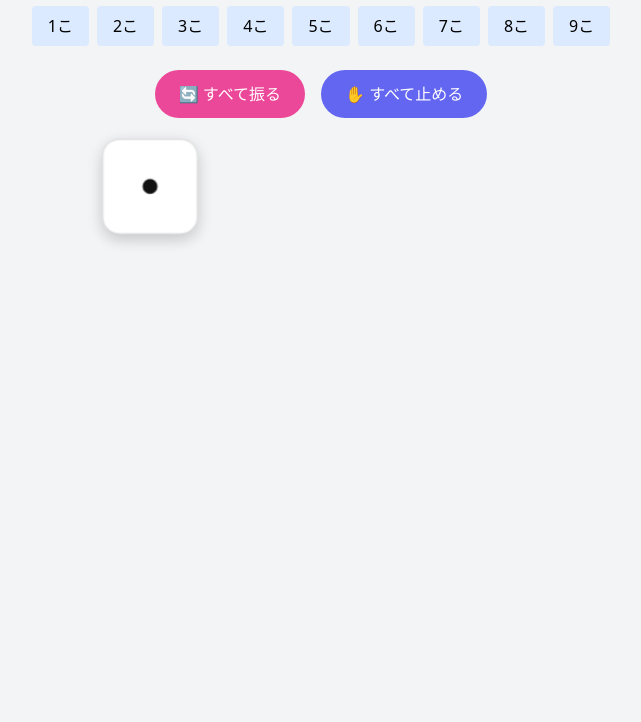
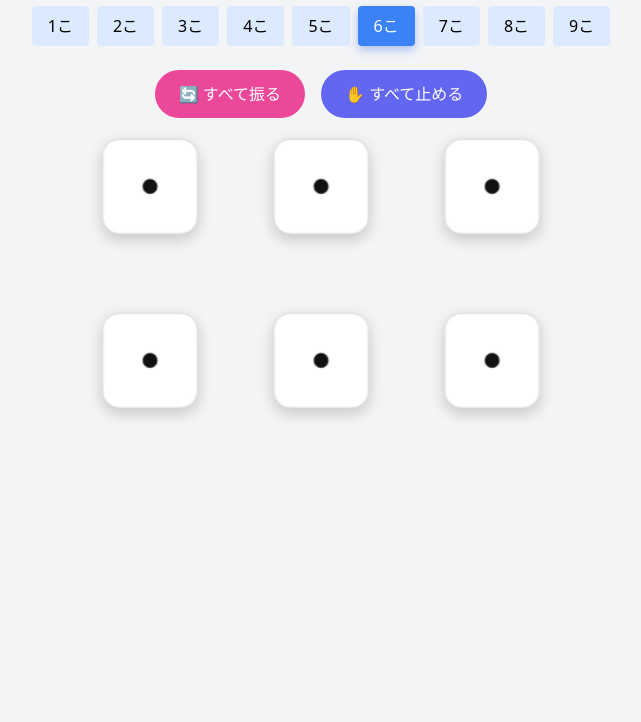
Before and after one commit to tkk-fk/web-saikoro, a plain HTML site: page index.html in a window 1280 px wide. Shown: the part 78-800 px from the top of the page, without its empty margins (319-960 px from the left). Drawn offline with nearby package versions, Linux system fonts and the light colour scheme.

Commit message:
Improve count button logic and styling
Refactor count button functionality and update styles.

```diff
--- a/index.html
+++ b/index.html
@@ -54,7 +54,6 @@
       background: #111;
       border-radius: 9999px;
       position: absolute;
-      /* どのドットも “中心” を指定座標に合わせる */
       transform: translate(-50%, -50%);
     }
 
@@ -75,12 +74,19 @@
     .decelerating {
       animation: slowSpin3d 0.7s ease-out forwards;
     }
+
+    /* 個数ボタンのアクティブ状態 */
+    .count-active {
+      background-color: #3b82f6 !important; /* blue-500 */
+      color: #ffffff !important;
+      box-shadow: 0 4px 10px rgba(37, 99, 235, 0.35);
+    }
   </style>
 </head>
 <body class="bg-gray-100 p-6 flex flex-col items-center">
 
   <h1 class="text-3xl font-bold text-blue-600 mb-6">
-    🎲 Webサイコロ
+    🎲 webサイコロ
   </h1>
 
   <!-- 個数ボタン（1〜9） -->
@@ -143,7 +149,7 @@ function createFace(num) {
   const f = document.createElement("div");
   f.className = "face f" + num;
 
-  // 20 / 50 / 80 % の 3×3 グリッド上に配置
+  // 25 / 50 / 75 % の 3×3 グリッド上に配置
   const layouts = {
     1: [[50,50]],
     2: [[25,25],[75,75]],
@@ -235,17 +241,36 @@ function toggleRoll(state){
   }
 }
 
-// 個数ボタン
-document.querySelectorAll(".countBtn").forEach(btn=>{
+/* ─── 個数ボタンまわり ─── */
+
+const countButtons = document.querySelectorAll(".countBtn");
+const DEFAULT_COUNT = 6;
+
+function setActiveCountButton(n) {
+  countButtons.forEach(btn => {
+    if (parseInt(btn.dataset.n, 10) === n) {
+      btn.classList.add("count-active");
+    } else {
+      btn.classList.remove("count-active");
+    }
+  });
+}
+
+// 個数ボタンにイベント付与
+countButtons.forEach(btn=>{
   btn.addEventListener("click", ()=>{
-    renderDice(parseInt(btn.dataset.n));
+    const n = parseInt(btn.dataset.n, 10);
+    renderDice(n);
+    setActiveCountButton(n);
   });
 });
 
-// 初期は 6こ 表示
-renderDice(1);
+// 初期は 6こ 表示＆ボタンをアクティブに
+renderDice(DEFAULT_COUNT);
+setActiveCountButton(DEFAULT_COUNT);
 
-// 一括操作
+/* ─── 一括操作 ─── */
+
 document.getElementById("rollAll").onclick = ()=>{
   diceList.forEach(state=> startRoll(state));
 };
```
